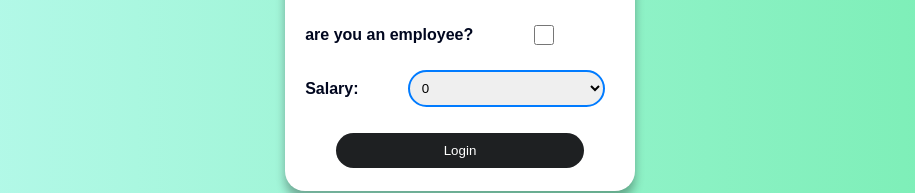
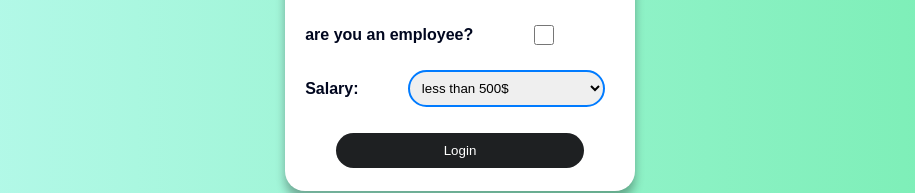
Before and after one commit to Bouyahi-Mohamed/react-journey, a React (Create React App) app: page / in a window 1280 px wide. Shown: the part 434-627 px from the top of the page, without its empty margins (180-1095 px from the left). Built offline with nearby package versions, Linux system fonts and the light colour scheme.

Commit message:
some correction in select

```diff
--- a/src/js/components/Login.js
+++ b/src/js/components/Login.js
@@ -61,12 +61,12 @@ function Login({showPopup, setShowPopup}) {
                 Salary:
             </label>
                 <select name="salary" value={formData.salary} onChange={(e) => setFormData({ ...formData, salary: e.target.value })}>
-                    <option value="0">0</option>
-                    <option value="1000">1000</option>
-                    <option value="2000">2000</option>
-                    <option value="3000">3000</option>
-                    <option value="4000">4000</option>
-                    <option value="5000">5000</option>
+                    <option >less than 500$ </option>
+                    <option >between 500 and 1000$</option>
+                    <option>between 1000 and 2000$</option>
+                    <option >between 2000 and 3000$</option>
+                    <option >between 3000 and 4000$</option>
+                    <option >more than 4000$</option>
                 </select>
 
             <button className={formData.username && formData.phone && formData.age ? 'active' : 'inactive'} type="submit" disabled={!(formData.username && formData.phone && formData.age)} onClick={handleFormSubmit}>Login</button>
```
